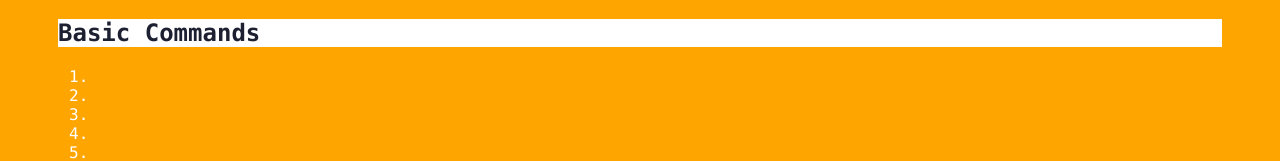
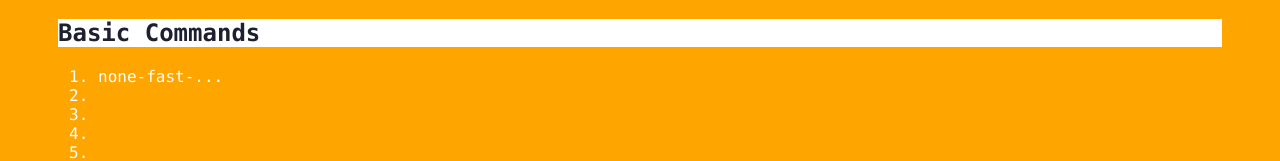
Before and after one commit to MichaelMENG/git_learning, a plain HTML site: page index.html in a window 1280 px wide. Both pictures are taken after a click on the element "Basic Commands". Shown: the part 274-435 px from the top of the page. Drawn offline with Linux system fonts and the light colour scheme.

Commit message:
add none-fast-...

```diff
--- a/index.html
+++ b/index.html
@@ -29,7 +29,7 @@
         <div class="accordion"><h1>Basic Commands</h1></div>
             <div class="panel">
                 <ol>
-                    <li></li>
+                    <li>none-fast-...</li>
                     <li></li>
                     <li></li>
                     <li></li>
```
